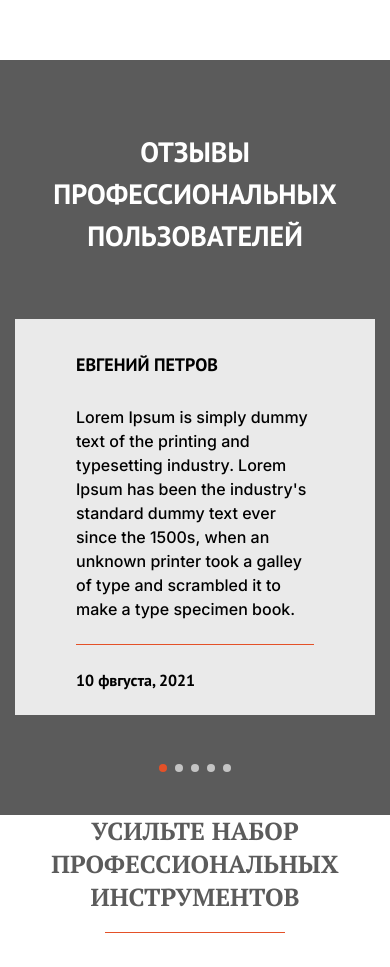
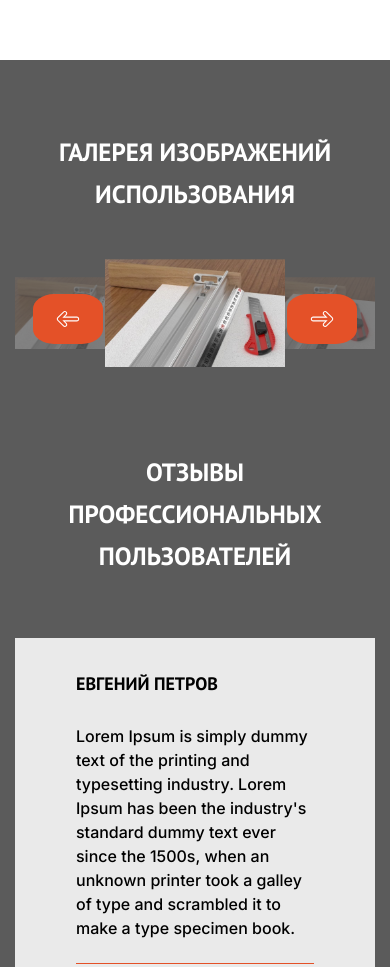
Before and after one commit to stpnxx/promkaskad, a plain HTML site: page index.html in a window 390 px wide. Shown: the part 4335-5302 px from the top of the page. Drawn offline with nearby package versions, Linux system fonts and the light colour scheme.

Commit message:
create
final changes

```diff
--- a/css/style.css
+++ b/css/style.css
@@ -340,6 +340,13 @@ body {
           align-items: center;
   min-height: 95px;
 }
+.navigation__link > a {
+  color: #fff;
+}
+.navigation__link > a:hover {
+  text-decoration: underline;
+}
+
 .home {
   background: url("../img/home/home1.png") 0 0/cover no-repeat;
   padding: 78px 15px 98px 15px;
@@ -927,9 +934,9 @@ body {
     padding: 60px 15px 50px;
   }
 }
-@media (max-width: 620px) {
+@media (max-width: 750px) {
   .reviews {
-    padding: 40px 15px 30px;
+    padding: 0 15px 60px;
   }
 }
 .reviews__title {
@@ -943,7 +950,7 @@ body {
 }
 @media (max-width: 750px) {
   .reviews__title {
-    font-size: 28px;
+    font-size: 25px;
     margin: 50px;
     line-height: 42px;
   }
@@ -1015,20 +1022,126 @@ body {
   background: #E45128 !important;
 }
 
-.swiper-block > .container {
-  overflow: hidden;
-}
-
-.image-slide {
+.gallery {
+  padding: 74px 15px 0;
+  background: #5B5B5B;
+}
+@media (max-width: 750px) {
+  .gallery {
+    padding: 40px 15px 0;
+  }
+}
+.gallery__title {
   text-align: center;
-}
-
-.image-slide img {
+  font-family: PT Sans;
+  font-weight: 700;
+  font-size: 32px;
+  line-height: 48px;
+  color: #fff;
+  margin: 0 0 50px 0;
+}
+@media (max-width: 750px) {
+  .gallery__title {
+    font-size: 25px;
+    margin: 50px;
+    line-height: 42px;
+  }
+}
+@media (max-width: 750px) and (max-width: 1170px) {
+  .gallery__title {
+    margin: calc(30px + 20 * ((100vw - 320px) / 850));
+  }
+}
+.gallery .swiper > .swiper-wrapper > .swiper-slide {
+  background: #5B5B5B;
+  padding: 0;
+  opacity: 0.3;
+}
+.gallery .swiper > .swiper-wrapper > .swiper-slide-active {
+  opacity: 0.3;
+}
+.gallery .swiper-slide {
+  position: relative;
+}
+.gallery .swiper > .swiper-wrapper > .swiper-slide-next {
+  -webkit-transform: scale(1.5, 1.5);
+          transform: scale(1.5, 1.5);
+  opacity: 1 !important;
+  position: relative;
+  z-index: 3;
+}
+.gallery .image-slide {
+  text-align: center;
+  position: relative;
+  padding: 0 0 60% 0;
+}
+.gallery .image-slide img {
   max-width: 100%;
+  position: absolute;
+  top: 0;
+  left: 0;
+  width: 100%;
+  height: 100%;
+  -o-object-fit: cover;
+     object-fit: cover;
+}
+.gallery .swiper-button-prev {
+  background: #E45128;
+  left: 10% !important;
+  -webkit-user-select: none;
+     -moz-user-select: none;
+      -ms-user-select: none;
+          user-select: none;
+  width: 70px;
+  height: 50px;
+  border-radius: 30%;
+  width: 70px !important;
+}
+@media (max-width: 570px) {
+  .gallery .swiper-button-prev {
+    top: 40% !important;
+  }
+}
+@media (max-width: 530px) {
+  .gallery .swiper-button-prev {
+    left: 5% !important;
+  }
+}
+.gallery .swiper-button-prev::after {
+  content: "" !important;
+}
+.gallery .swiper-button-next {
+  background: #E45128;
+  right: 10% !important;
+  width: 70px !important;
+  height: 50px;
+  -webkit-user-select: none;
+     -moz-user-select: none;
+      -ms-user-select: none;
+          user-select: none;
+  border-radius: 30%;
+}
+@media (max-width: 570px) {
+  .gallery .swiper-button-next {
+    top: 40% !important;
+  }
+}
+@media (max-width: 530px) {
+  .gallery .swiper-button-next {
+    right: 5% !important;
+  }
+}
+.gallery .swiper-button-next:after {
+  content: "" !important;
 }
 
 .gain {
-  padding: 0 15px 120px;
+  padding: 90px 15px 120px;
+}
+@media (max-width: 800px) {
+  .gain {
+    padding: 40px 15px 120px;
+  }
 }
 .gain__title {
   position: relative;
@@ -1408,6 +1521,10 @@ body {
             transform: translateX(-8%);
   }
 }
+.contacts__input-name:focus {
+  -webkit-box-shadow: 5px 5px 10px #c4c4c4;
+          box-shadow: 5px 5px 10px #c4c4c4;
+}
 .contacts__input-number {
   display: block;
   padding: 14px 20px;
@@ -1425,6 +1542,10 @@ body {
             transform: translateX(-8%);
   }
 }
+.contacts__input-number:focus {
+  -webkit-box-shadow: 5px 5px 10px #c4c4c4;
+          box-shadow: 5px 5px 10px #c4c4c4;
+}
 .contacts__input-email {
   display: block;
   padding: 14px 20px;
@@ -1442,6 +1563,10 @@ body {
             transform: translateX(-8%);
   }
 }
+.contacts__input-email:focus {
+  -webkit-box-shadow: 5px 5px 10px #c4c4c4;
+          box-shadow: 5px 5px 10px #c4c4c4;
+}
 .contacts__input-comments {
   display: block;
   padding: 14px 20px;
@@ -1458,6 +1583,10 @@ body {
     -webkit-transform: translateX(-8%);
             transform: translateX(-8%);
   }
+}
+.contacts__input-comments:focus {
+  -webkit-box-shadow: 5px 5px 10px #c4c4c4;
+          box-shadow: 5px 5px 10px #c4c4c4;
 }
 .contacts__input-file {
   display: none;
@@ -1474,12 +1603,18 @@ body {
   -webkit-transform: translateX(-40%);
           transform: translateX(-40%);
   margin: 0 0 40px 0;
+  cursor: pointer;
+  -webkit-transition: 0.3s all ease;
+  transition: 0.3s all ease;
 }
 @media (max-width: 440px) {
   .contacts label {
     -webkit-transform: translateX(-8%);
             transform: translateX(-8%);
   }
+}
+.contacts label:hover {
+  background: #c4c4c4;
 }
 .contacts__button {
   -webkit-transform: translateX(-7%);
@@ -1552,6 +1687,12 @@ body {
 .footer__list-navigation > li {
   margin: 0 0 13px 0;
 }
+.footer__list-navigation > li:hover {
+  text-decoration: underline;
+}
+.footer__list-navigation > li > a {
+  color: #fff;
+}
 .footer__title-social-networks {
   color: #E45128;
   font-weight: 700;
@@ -1600,6 +1741,11 @@ body {
   background: linear-gradient(45deg, #E45128, #BD1515);
   font-family: PT Serif;
   border-radius: 5px;
+  -webkit-transition: 0.9s;
+  transition: 0.9s;
+}
+.button:hover {
+  background: linear-gradient(45deg, #BD1515, #faa);
 }
 
 /*******************************************/
--- a/index.html
+++ b/index.html
@@ -70,12 +70,12 @@
           <div class="container">
             <nav class="navigation__menu">
               <ul class="navigation__list">
-                <li class="navigation__link">линейка "catherine"</li>
-                <li class="navigation__link">производство</li>
-                <li class="navigation__link">галерея</li>
-                <li class="navigation__link">отзывы</li>
-                <li class="navigation__link">условия</li>
-                <li class="navigation__link">контакты</li>
+                <li class="navigation__link"> <a href="#">линейка "catherine"</a></li>
+                <li class="navigation__link"> <a href="#">производство</a></li>
+                <li class="navigation__link"><a href="#">галерея</a></li>
+                <li class="navigation__link"><a href="#">отзывы</a></li>
+                <li class="navigation__link"><a href="#">условия</a></li>
+                <li class="navigation__link"><a href="#">контакты</a></li>
               </ul>
             </nav>
           </div>
@@ -154,6 +154,41 @@
               <div class="about__info"><img class="about__logo" src="img/about/about1.jpg" alt="logo"><a class="about__button button" href="#">ЗВОНИТЕ! &nbsp 8 800 333-17-13</a></div>
             </div>
             <div class="about__video"><img src="img/about/about2.jpg" alt="video"></div>
+          </div>
+        </div>
+        <div class="gallery">
+          <div class="container">
+            <h2 class="gallery__title">ГАЛЕРЕЯ ИЗОБРАЖЕНИЙ ИСПОЛЬЗОВАНИЯ</h2>
+            <div class="swiper">
+              <div class="swiper-wrapper">
+                <div class="swiper-slide">
+                  <div class="image-slide"><img src="img/gallery/gallery1.png"></div>
+                </div>
+                <div class="swiper-slide">
+                  <div class="image-slide"><img src="img/gallery/gallery1.png"></div>
+                </div>
+                <div class="swiper-slide">
+                  <div class="image-slide"><img src="img/gallery/gallery1.png"></div>
+                </div>
+                <div class="swiper-slide">
+                  <div class="image-slide"><img src="img/gallery/gallery1.png"></div>
+                </div>
+                <div class="swiper-slide">
+                  <div class="image-slide"><img src="img/gallery/gallery1.png"></div>
+                </div>
+                <div class="swiper-slide">
+                  <div class="image-slide"><img src="img/gallery/gallery1.png"></div>
+                </div>
+                <div class="swiper-slide">
+                  <div class="image-slide"><img src="img/gallery/gallery1.png"></div>
+                </div>
+                <div class="swiper-slide">
+                  <div class="image-slide"><img src="img/gallery/gallery1.png"></div>
+                </div>
+              </div>
+              <div class="swiper-button-prev"><img src="img/gallery/arrow1.svg"></div>
+              <div class="swiper-button-next"><img src="img/gallery/arrow2.svg"></div>
+            </div>
           </div>
         </div>
         <div class="reviews">
@@ -288,12 +323,12 @@
               <h5 class="footer__title-navigation">навигация</h5>
               <nav class="footer__navigation-menu">
                 <ul class="footer__list-navigation">
-                  <li>линейка "catherine"</li>
-                  <li>производство</li>
-                  <li>галерея</li>
-                  <li>отзывы</li>
-                  <li>условия</li>
-                  <li>контакты</li>
+                  <li> <a href="#">линейка "catherine"</a></li>
+                  <li> <a href="#">производство</a></li>
+                  <li> <a href="#">галерея</a></li>
+                  <li> <a href="#">отзывы</a></li>
+                  <li> <a href="#">условия</a></li>
+                  <li> <a href="#">контакты</a></li>
                 </ul>
               </nav>
             </section>
--- a/js/script.js
+++ b/js/script.js
@@ -32,3 +32,12 @@ new Swiper('.swiper-container',{
 		}
 	},
 });
+
+new Swiper('.swiper',{
+	slidesPerView: 3,
+	initialSlide: 2,
+	navigation:{
+		nextEl: '.swiper-button-next',
+		prevEl: '.swiper-button-prev'
+	},
+});
```
Also changed, not shown: img/gallery/arrow1.svg (added), img/gallery/arrow2.svg (added), img/gallery/gallery1.jpg (deleted), img/gallery/gallery1.png (added).
